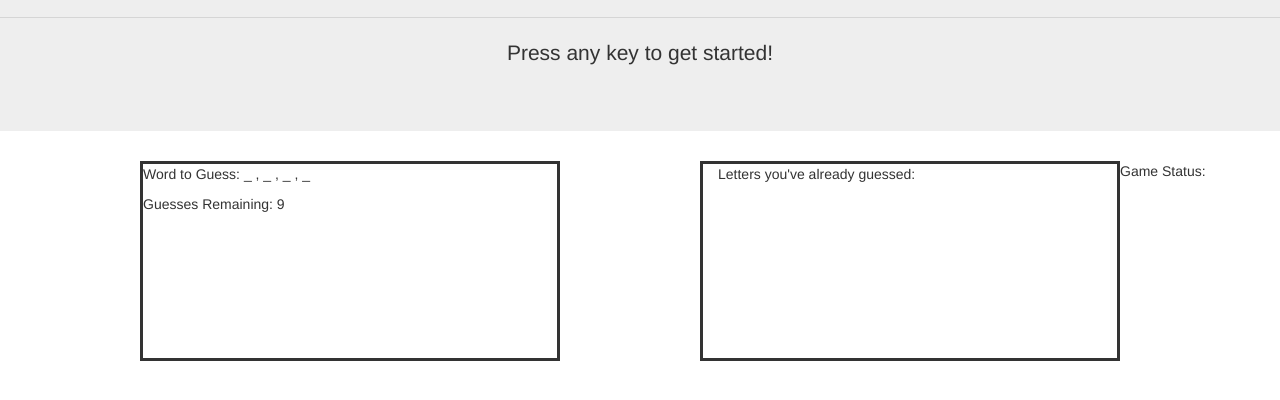
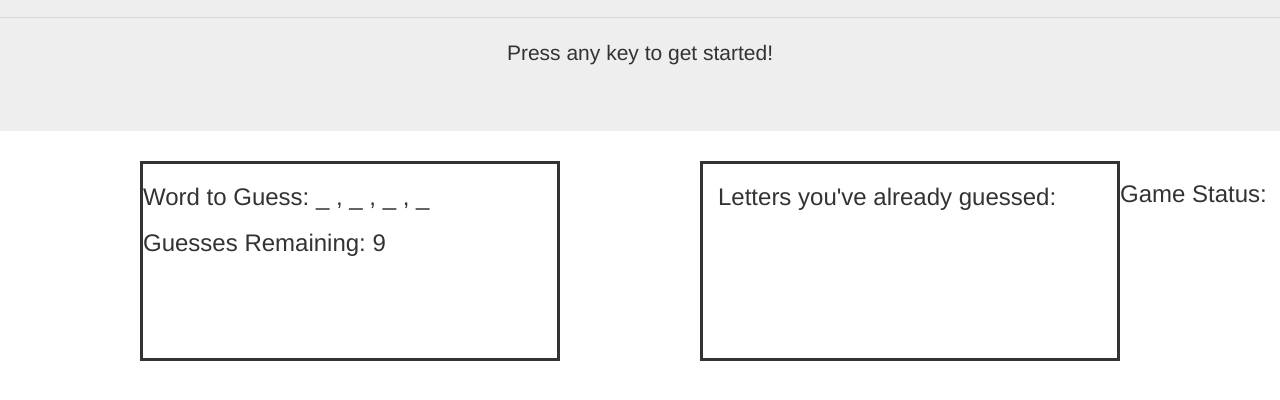
Before and after one commit to ssadler9/Hangman-Game, a plain HTML site: page index.html in a window 1280 px wide. Shown: the part 180-580 px from the top of the page. Drawn offline with nearby package versions, Linux system fonts and the light colour scheme.

Commit message:
minute updates

```diff
--- a/assets/javascript/game.js
+++ b/assets/javascript/game.js
@@ -20,7 +20,7 @@ var guessesRemaining = 9;
 function gameStatus(gameStatusParameter){
 	if(answerSpaces.indexOf(" _ ") === -1){
 		var winner = "You Win!";
-		var gamestatus = "<p>Game Status: " + winner + "</p>";
+		var gamestatus = "<h3>Game Status: " + winner + "</h3>";
     // querySelector places text gameStatus
     document.querySelector("#gameStatus").innerHTML = gamestatus;
 
@@ -84,7 +84,7 @@ document.onkeyup = function(event) {
 
 		if (guessesRemaining === 0){
         	var loser = "Game Over"
-        	var gamestatus = "<p>Game Status: " + loser + "</p>";
+        	var gamestatus = "<h3>Game Status: " + loser + "</h3>";
         	document.querySelector("#gameStatus").innerHTML = gamestatus;
         	parseInt(guessesRemaining);
     	}
@@ -93,13 +93,13 @@ document.onkeyup = function(event) {
 // Prints the amount of spaces avialable in a theWord
 function printSpaces(answerSpacesParameter) {
     var html =
-        "<p>Word to Guess: " + answerSpacesParameter + "</p>";
+        "<h3>Word to Guess: " + answerSpacesParameter + "</h3>";
     // querySelector places text into answerspace
     document.querySelector("#answerSpaces").innerHTML = html;
 }
 // Shows the amount of Guesses remaining before player loses
 function printGuesses(guessesRemainingParameter) {
-    var guesses ="<p>Guesses Remaining: " + guessesRemaining + "</p>";
+    var guesses ="<h3>Guesses Remaining: " + guessesRemaining + "</h3>";
     // querySelector places text into answerspace
     document.querySelector("#guessesRemaining").innerHTML = guesses;
 }
--- a/index.html
+++ b/index.html
@@ -21,19 +21,23 @@
 	<div class="container">
     <div class="row">
         <div id="game" id="theWord" class="col-6">
-            <p><span id="answerSpaces">Word to guess: </span></p>
-            <p><span id="guessesRemaining">Guesses Remaining: </span></p>
+            <h3><span id="answerSpaces">Word to guess: </span></h3>
+            <h3><span id="guessesRemaining">Guesses Remaining: </span></h3>
         </div>
     </div>
 </div>
 <div class="container">
     <div class="col-6">
-        <p><span id="letterGuessed">Letters you've already guessed:</span></p>
+        <h3><span id="letterGuessed">Letters you've already guessed:</span></h3>
     </div>
 </div>
 
 <div id="gameStatus" id="gameOver">
-<p>Game Status: </p>
+  <div class="row">
+    <div class="col-12">
+      <h3>Game Status: </h3>
+    </div>
+  </div>
 </div>
 
 
```
